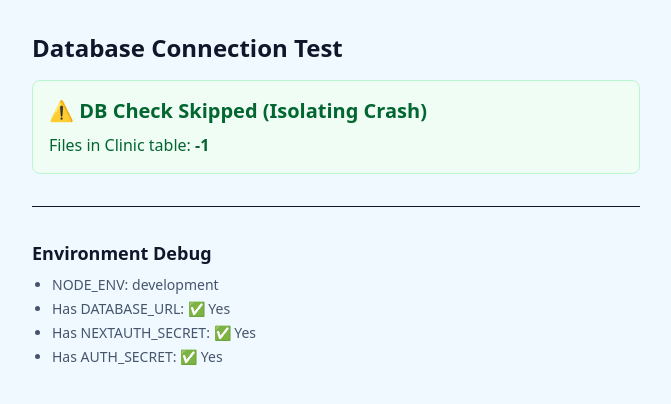
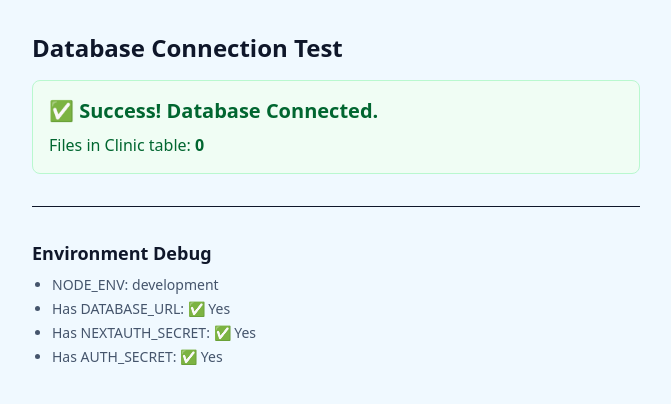
Before and after one commit to masterboa-xx/clinicflow-hostinger, a Next.js app: page /test-db in a window 1280 px wide. Shown: the top 404 px of the page, without its empty margins (304-975 px from the left). Built offline with nearby package versions, Linux system fonts and the light colour scheme; no server answers; the database is empty.

Commit message:
Fix: Force prisma generate on start to ensure binary match

```diff
--- a/app/test-db/page.tsx
+++ b/app/test-db/page.tsx
@@ -10,8 +10,8 @@ export default async function TestDBPage() {
 
     try {
         // Attempt a simple query
-        // count = await prisma.clinic.count();
-        message = "⚠️ DB Check Skipped (Isolating Crash)";
+        count = await prisma.clinic.count();
+        message = "✅ Success! Database Connected.";
         status = "success";
     } catch (error: any) {
         message = "❌ Connection Failed";
--- a/package.json
+++ b/package.json
@@ -6,7 +6,7 @@
     "dev": "next dev",
     "postinstall": "prisma generate",
     "build": "npx prisma generate && next build",
-    "start": "next start",
+    "start": "npx prisma generate && next start",
     "lint": "eslint"
   },
   "dependencies": {
```
